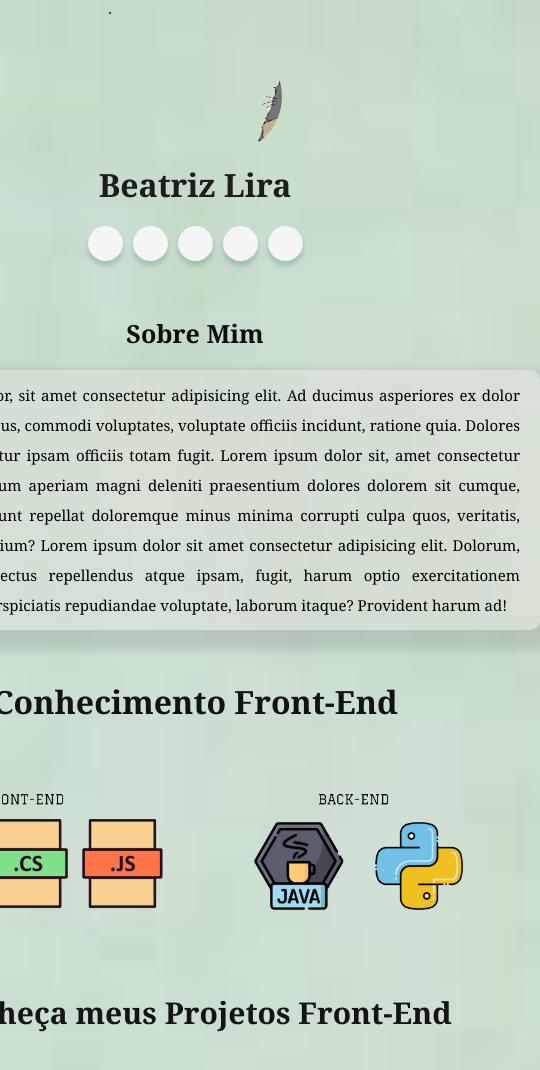
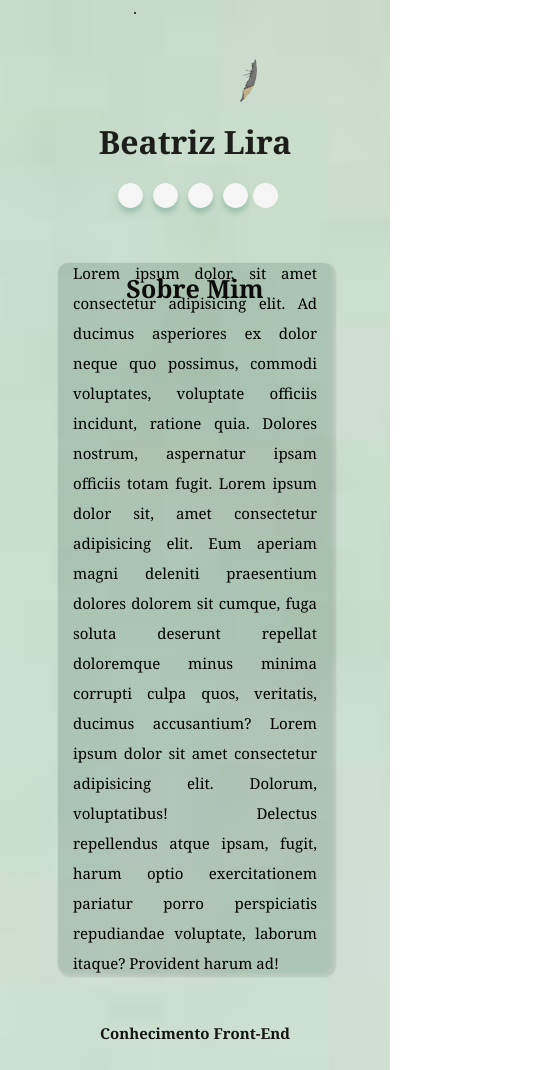
Before and after one commit to beatrizliraf/meu-portfolio, a plain HTML site: page index.html in a window 390 px wide. Shown: the top 1070 px of the page, 540 px wide, since content can reach past the window. Drawn offline with Linux system fonts and the light colour scheme.

Commit message:
Aula 21-10-2023

```diff
--- a/css/main.css
+++ b/css/main.css
@@ -55,7 +55,7 @@ body{
     margin: 5px;
     overflow: hidden;
 }
-.icon i, .email i{
+.icon i, #email i{
     display: inline-block;
     height: 35px;
     width: 35px;
@@ -114,6 +114,7 @@ body{
 /* CSS TEXTO */
 
 .texto{
+    position: relative;
     display: flex;
     justify-content: center;
     align-items: center;
@@ -126,17 +127,17 @@ body{
     text-align: justify;
     width: 650px;
     height: 200px;
-    padding: 30px 20px 30px 20px;
+    padding: 60px 20px 30px 20px;
     border-radius: 10px;
     color:rgb(0, 0, 0);
-    background: #ece2e254;
+    background: #123f2c2a;
     overflow: hidden;
-    box-shadow: 10px 10px 10px 10px rgb(0, 0, 0, 0.1); /*RGBA = ALPHA PARA TRANSPARENCIAS */
+    box-shadow: 2px 2px 2px 2px rgb(0, 0, 0, 0.1); /*RGBA = ALPHA PARA TRANSPARENCIAS */
     /* cursor: pointer; */
 
 }
 
-.titulo1{
+.subtitulo{
     margin-top: 40px;
     color:rgb(19, 18, 18);
     font-family: Cambria, Cochin, Georgia, Times, 'Times New Roman', serif;
@@ -145,20 +146,24 @@ body{
     margin-bottom: 10px; /*conhecimento front end*/
 }
 
-.sobre-mim{
+#sobre-mim{
+    position: absolute;
+    top: -20px;
     display: flex;
     justify-content: center;
     align-items: center;
     margin: auto;
-    margin-top: 10px;
+    margin-top: 25px;
     color: rgb(12, 12, 12);
     font-family: Cambria, Cochin, Georgia, Times, 'Times New Roman', serif;
     font-size: 25px;
     text-align: justify;
+    padding: 5px;
+
 
 }
 
-.titulo2{
+.subtitulo{
     margin-top: 40px;
     color:rgb(20, 20, 20);
     font-family: Cambria, Cochin, Georgia, Times, 'Times New Roman', serif;
@@ -201,13 +206,13 @@ body{
     margin: 15px;
 }
 
-.Projetos{
+.projetos{
     margin: auto;
     margin-top: 40px;
     flex-direction: column;
 
 }
-.Projetos a{
+.projetos a{
     text-decoration: none;
     color: rgb(236, 247, 225)
 }
@@ -233,3 +238,101 @@ body{
     font-family: Cambria, Cochin, Georgia, Times, 'Times New Roman', serif;
 
 }
+
+/*Dispositivos Mobiles*/
+@media (max-width:700px){
+    .imagem img {
+        width: 150px;
+        border-radius: 200px;
+        margin-top: 30px;
+    }
+
+    .texto{
+        width: 350px;
+        height: 500px;
+    }
+
+
+    .langs img{
+        width: 150px;
+    }
+
+
+    .item{
+        width: 350px;
+
+    }
+
+    #video{
+        width: 330px;
+    }
+
+} /*Fim resolucao 700px*/
+
+@media (max-width:500px){
+    .imagem img{
+        width: 120px;
+    }
+
+    .texto{
+        padding: 15px;
+        width: 244px;
+        height: 680px;
+        margin-top: 30px;
+    }
+
+    .subtitulo{
+        font-size: 15px;
+        margin-top: 15px;
+    }
+
+    p{
+        display: flex;
+        justify-content: center;
+        align-items: center;
+    }
+
+    #video{
+        width:270px;
+        height: 160px;
+    }
+    .item{
+        width: 265px;
+        height: 40px;
+    }
+
+    .langs img{
+        margin-top: 15px;
+        width: 120px;
+    }
+
+    .icon, #email {
+        width: 25px;
+        height: 25px;
+        border-radius: 30px;
+
+    }
+    .icon i, #email i{
+        width: 25px;
+        height: 25px;
+        line-height: 25px;
+        text-align: center;
+        font-size: 15px;
+        border-radius: 30px;
+
+    }
+    .icon span {
+        margin-right: 43px;
+        line-height: 20px;
+        font-size: 15px;
+    }
+
+    .rodape{
+        font-size: 20px;
+        margin-top: 30px;
+        padding: 20px;
+
+    }
+    /* FIM RESOLUCAO 500PX*/
+
+    }
--- a/index.html
+++ b/index.html
@@ -9,12 +9,12 @@
 </head>
 
 <body><!--Todo site só tem um body e é nele que imputamos as informações-->
-    <div class="#">
-        <div class="imagem">.
+    <main class="#">
+        <header class="imagem">.
             <img src="img/gif.gif" alt="Perfil"> <!--O "alt" auxília na acessibilidade do site-->
-        </div>
+        </header>
         <div class="name">Beatriz Lira</div>
-            <div class="Redes-Sociais">
+            <section class="Redes-Sociais">
                 <div class="icon">
                     <a href="#" target="_blank"><i class="ph ph-github-logo"></i></a>  <!--"<a" é a tag para links e target="_blank" serve para abrir um link em outra guia-->
                     <span><a href="https://github.com/beatrizliraf"target="_blank">GitHub</a></span>
@@ -31,15 +31,16 @@
                     <a href="#" target="_blank"><i class="ph ph-tiktok-logo"></i></a>
                     <span> <a href="https://www.tiktok.com/pt-BR/" target="_blank">TikTok</a></span>
                 </div>
-                <div class="email">
+                <div id="email">
                     <a href="mailto: freitaslirabia@gmail.com"><i class="ph ph-envelope"></i></a>
                 </div>
-            </div> <!-- FIM DAS REDES SOCIAIS -->
+            </section> <!-- FIM DAS REDES SOCIAIS -->
 
 
-                <h2 class="sobre-mim"> Sobre Mim </h2>
+
 
                 <div class="texto">
+                    <h2 id="sobre-mim">Sobre Mim</h2>
 
 
                  <p>
@@ -52,7 +53,7 @@
 
             </div>
 
-             <h2 class="titulo1">Conhecimento Front-End</h2>
+             <h2 class="subtitulo">Conhecimento Front-End</h2>
 
             <div class="langs"> <!-- LINGUAGENS DE PROGRAMACAO-->
                 <div class="Front">
@@ -64,21 +65,21 @@
                 </div>
             </div>
 
-            <h2 class="titulo2"> Conheça meus Projetos Front-End </h2>
+            <h2 class="subtitulo"> Conheça meus Projetos Front-End </h2>
 
-            <div class="Projetos">
+            <section class="projetos">
 
                 <div class="item" id="Formulario">Formulario Responsivo</a></div>
 
-                <iframe id="video" width="814" height="458" src="https://www.youtube.com/embed/BAgUF4eYB9s" title="take a nap in the room [ASMR] Sleep with vibing Calcifer (Studio Ghibli Music Box ASMR Ambience)" frameborder="0" allow="accelerometer; autoplay; clipboard-write; encrypted-media; gyroscope; picture-in-picture; web-share" allowfullscreen></iframe>
+                <iframe id="video" class="videoFormulario" width="814" height="458" src="https://www.youtube.com/embed/BAgUF4eYB9s" title="take a nap in the room [ASMR] Sleep with vibing Calcifer (Studio Ghibli Music Box ASMR Ambience)" frameborder="0" allow="accelerometer; autoplay; clipboard-write; encrypted-media; gyroscope; picture-in-picture; web-share" allowfullscreen></iframe>
 
-                <div class="item" id="Site">Site Responsivo</div>
+                <div class="item" id="Site Responsivo">Site Responsivo</div>
 
-                <iframe id="video" width="814" height="458" src="https://www.youtube.com/embed/BAgUF4eYB9s" title="take a nap in the room [ASMR] Sleep with vibing Calcifer (Studio Ghibli Music Box ASMR Ambience)" frameborder="0" allow="accelerometer; autoplay; clipboard-write; encrypted-media; gyroscope; picture-in-picture; web-share" allowfullscreen></iframe>
+                <iframe id="video" class="videoSiteResponsivo" width="814" height="458" src="https://www.youtube.com/embed/BAgUF4eYB9s" title="take a nap in the room [ASMR] Sleep with vibing Calcifer (Studio Ghibli Music Box ASMR Ambience)" frameborder="0" allow="accelerometer; autoplay; clipboard-write; encrypted-media; gyroscope; picture-in-picture; web-share" allowfullscreen></iframe>
 
                 <div class="item" id="Site">Site</div>
 
-                <iframe id="video" width="814" height="458" src="https://www.youtube.com/embed/BAgUF4eYB9s" title="take a nap in the room [ASMR] Sleep with vibing Calcifer (Studio Ghibli Music Box ASMR Ambience)" frameborder="0" allow="accelerometer; autoplay; clipboard-write; encrypted-media; gyroscope; picture-in-picture; web-share" allowfullscreen></iframe>
+                <iframe id="video" class="videoSite" width="814" height="458" src="https://www.youtube.com/embed/BAgUF4eYB9s" title="take a nap in the room [ASMR] Sleep with vibing Calcifer (Studio Ghibli Music Box ASMR Ambience)" frameborder="0" allow="accelerometer; autoplay; clipboard-write; encrypted-media; gyroscope; picture-in-picture; web-share" allowfullscreen></iframe>
 
             </div>
 
```
Also changed, not shown: js/script.js (added, +25 -0 lines).
